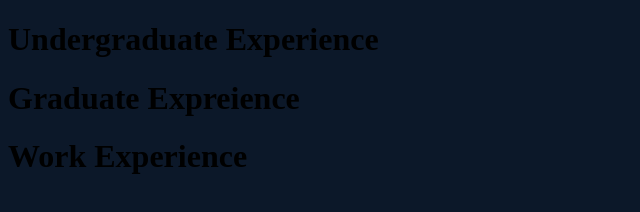
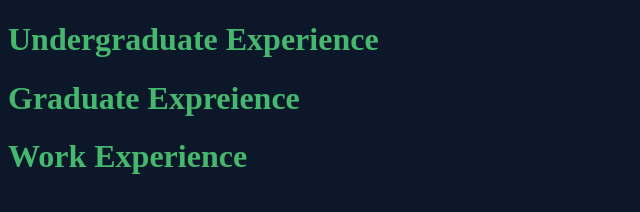
Before and after one commit to Xinfeng-Liu/Xinfeng-Liu.github.io, a plain HTML site: page index.html in a window 1280 px wide. Shown: the whole page, without its empty margins (0-640 px from the left). Drawn offline with Linux system fonts and the light colour scheme.

Commit message:
Update style.css

```diff
--- a/style.css
+++ b/style.css
@@ -2,3 +2,8 @@ body {
     background-color: rgb(12, 24, 41);
     /* background: linear-gradient(to top left, #211E55, #261E47); */
 }
+
+h1 {
+    text-align: left;
+    color: rgb(69, 184, 110)
+}
```
